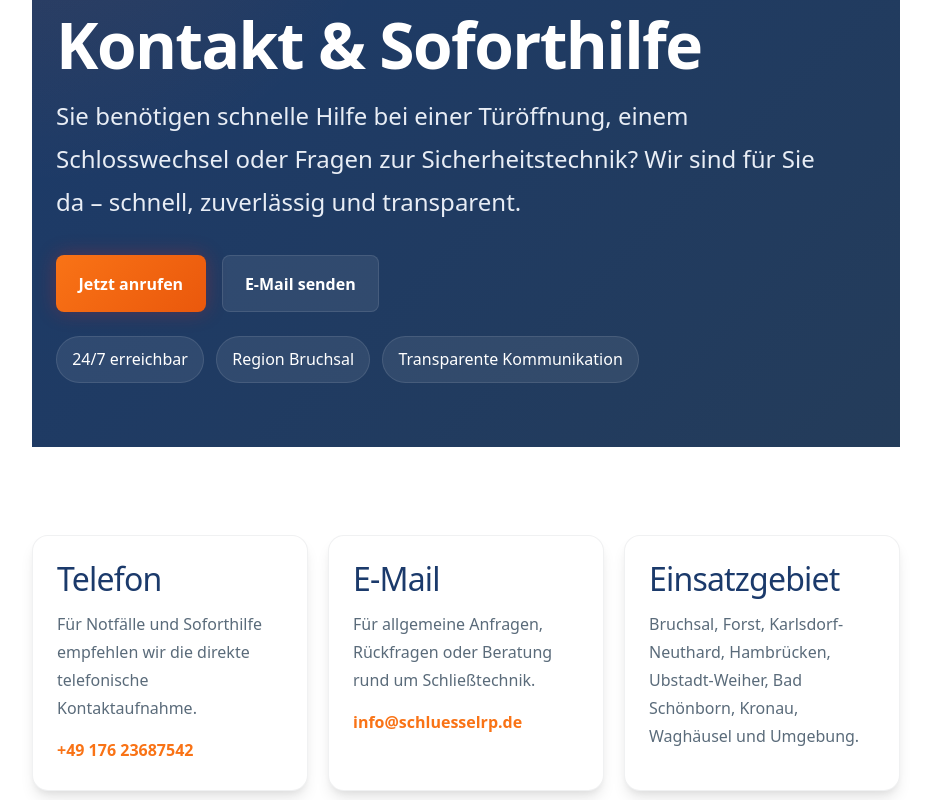
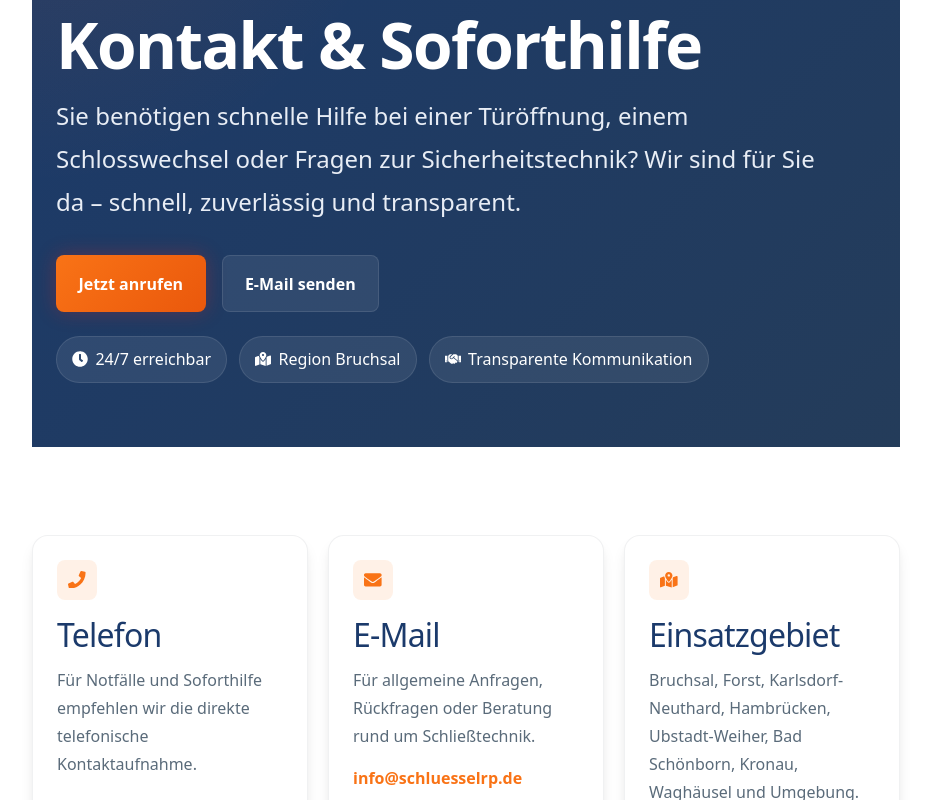
Before and after one commit to OGDeniz/RP-Schliesstechnik, a Next.js app: page /contact in a window 1280 px wide. Shown: the part 397-1197 px from the top of the page, without its empty margins (174-1105 px from the left). Built offline with nearby package versions, Linux system fonts and the light colour scheme.

Commit message:
feat: Icons und Layout für Kontaktseite hinzugefügt

```diff
--- a/components/Contact.tsx
+++ b/components/Contact.tsx
@@ -3,6 +3,8 @@ import Head from 'next/head';
 import homestyles from '../styles/home.module.css';
 import styles from '../styles/contact.module.css';
 import GoogleMaps from './GoogleMaps';
+import { FaPhone, FaEnvelope, FaClock, FaHandshake } from 'react-icons/fa';
+import { FaMapLocationDot } from 'react-icons/fa6';
 
 const ContactUs = () => {
     const [status, setStatus] = useState<'success' | 'error' | ''>('');
@@ -73,9 +75,9 @@ const ContactUs = () => {
                     </div>
 
                     <div className={styles.trustRow}>
-                        <span>24/7 erreichbar</span>
-                        <span>Region Bruchsal</span>
-                        <span>Transparente Kommunikation</span>
+                        <span><FaClock />24/7 erreichbar</span>
+                        <span><FaMapLocationDot />Region Bruchsal</span>
+                        <span><FaHandshake />Transparente Kommunikation</span>
                     </div>
                 </div>
             </section>
@@ -83,18 +85,21 @@ const ContactUs = () => {
             <div className={`${homestyles.container} ${styles.contactPage}`}>
                 <section className={styles.infoGrid}>
                     <article className={styles.infoCard}>
+                        <div className={styles.infoCardIcon}><FaPhone /></div>
                         <h3>Telefon</h3>
                         <p>Für Notfälle und Soforthilfe empfehlen wir die direkte telefonische Kontaktaufnahme.</p>
                         <a href="tel:+4917623687542">+49 176 23687542</a>
                     </article>
 
                     <article className={styles.infoCard}>
+                        <div className={styles.infoCardIcon}><FaEnvelope /></div>
                         <h3>E-Mail</h3>
                         <p>Für allgemeine Anfragen, Rückfragen oder Beratung rund um Schließtechnik.</p>
                         <a href="mailto:info@schluesselrp.de">info@schluesselrp.de</a>
                     </article>
 
                     <article className={styles.infoCard}>
+                        <div className={styles.infoCardIcon}><FaMapLocationDot /></div>
                         <h3>Einsatzgebiet</h3>
                         <p>
                             Bruchsal, Forst, Karlsdorf-Neuthard, Hambrücken, Ubstadt-Weiher,
--- a/styles/contact.module.css
+++ b/styles/contact.module.css
@@ -98,6 +98,9 @@
 }
 
 .trustRow span {
+  display: inline-flex;
+  align-items: center;
+  gap: 0.45rem;
   padding: 0.65rem 0.95rem;
   border-radius: 999px;
   background: rgba(255, 255, 255, 0.08);
@@ -123,6 +126,19 @@
   border-radius: var(--radius-lg);
   box-shadow: var(--shadow-lg);
   border: 1px solid rgba(15, 23, 42, 0.06);
+}
+
+.infoCardIcon {
+  display: inline-flex;
+  align-items: center;
+  justify-content: center;
+  width: 2.5rem;
+  height: 2.5rem;
+  border-radius: var(--radius-base);
+  background: rgba(249, 115, 22, 0.1);
+  color: var(--accent-red);
+  font-size: 1.1rem;
+  margin-bottom: 1rem;
 }
 
 .infoCard h3 {
```
